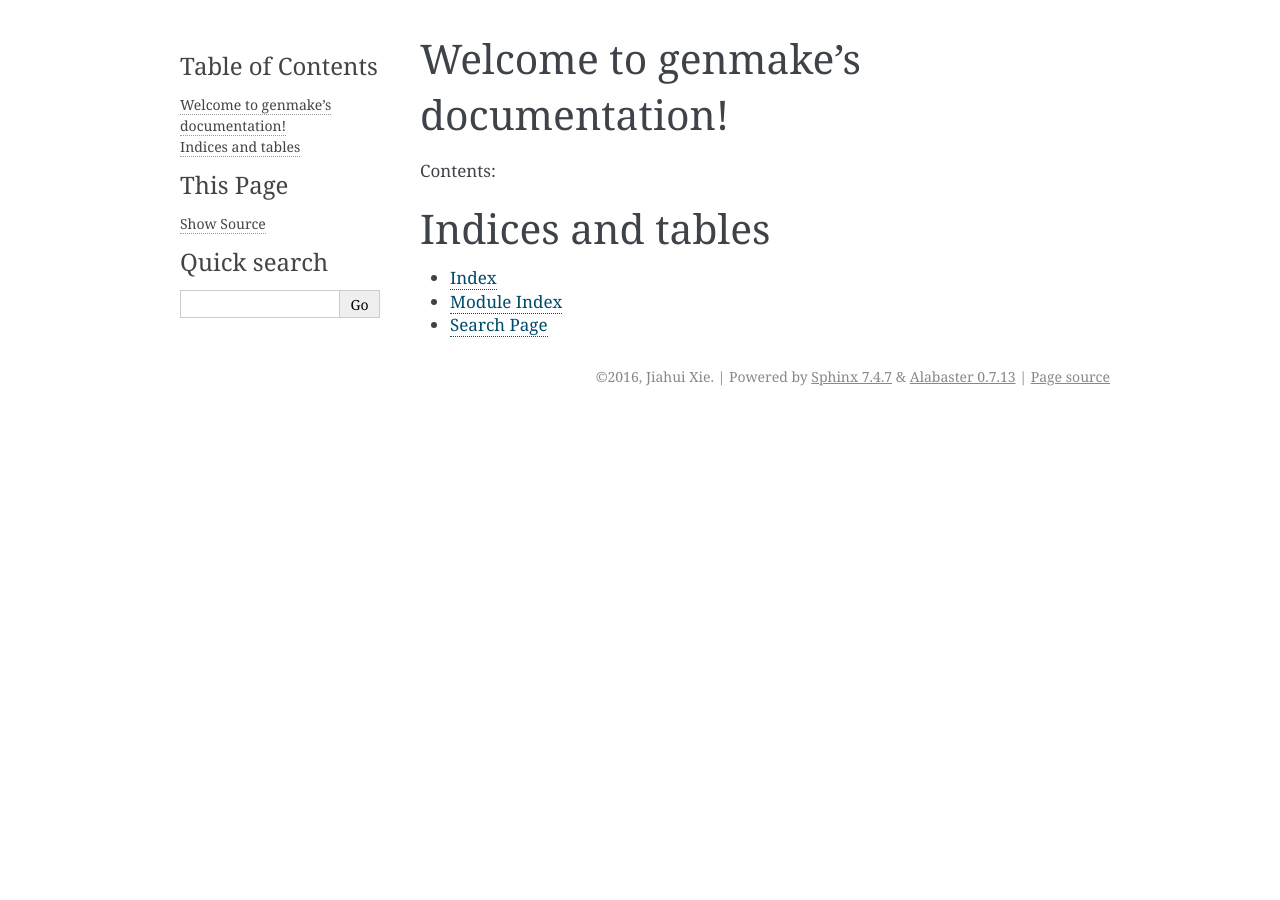
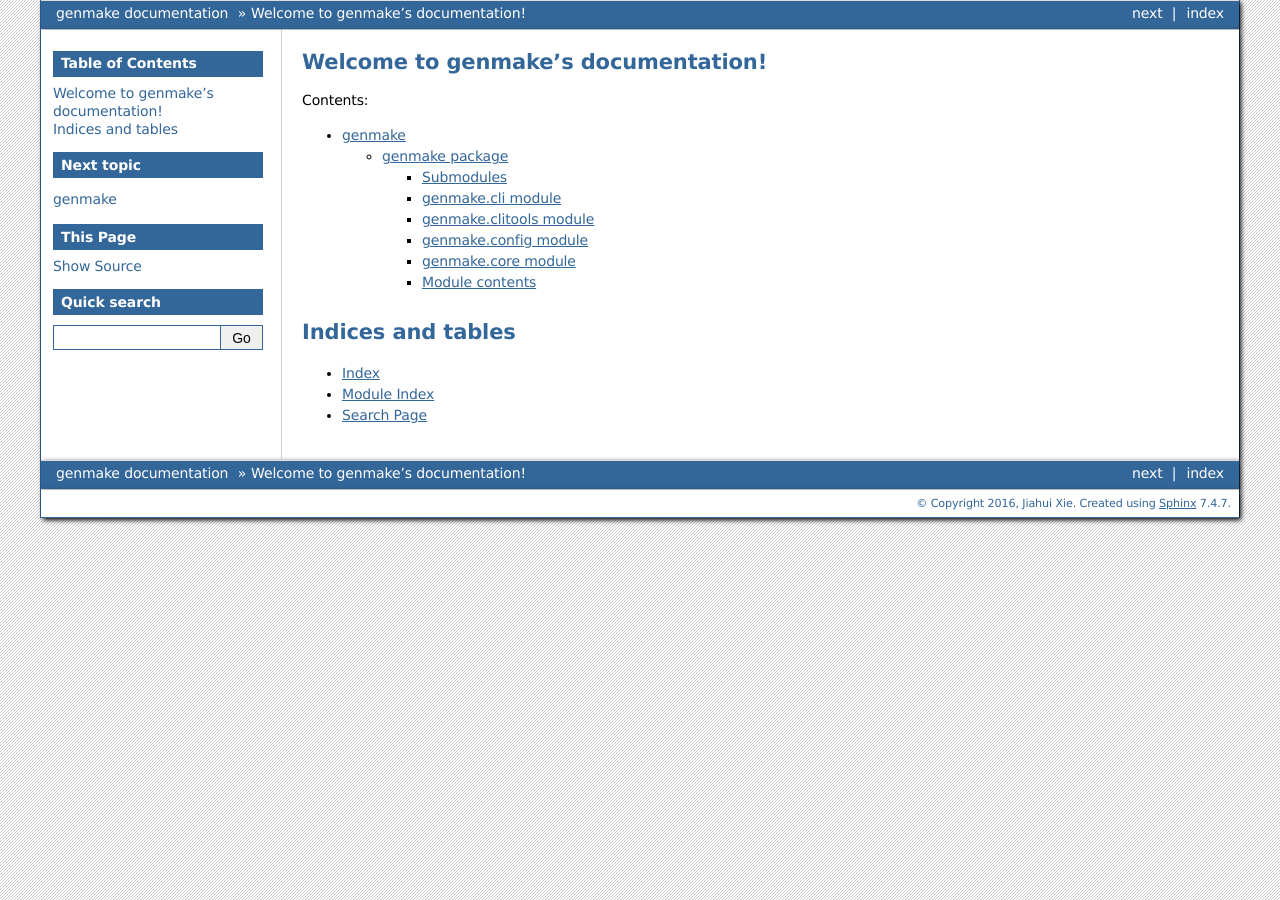
Before and after one commit to jhxie/skaff, a Sphinx documentation site: the page built from doc/source/index.rst, in a window 1280 px wide. Built offline with Sphinx 7.4.7, drawn with Linux system fonts in a browser that asks for light colours; the version number could not be read and is left out.

Commit message:
Add missing reference in 'doc/source/index.rst'

```diff
--- a/doc/source/conf.py
+++ b/doc/source/conf.py
@@ -17,10 +17,11 @@
 # add these directories to sys.path here. If the directory is relative to the
 # documentation root, use os.path.abspath to make it absolute, like shown here.
 #
-# import os
-# import sys
-# sys.path.insert(0, os.path.abspath('.'))
+import os
+import sys
+sys.path.insert(0, os.path.abspath('..'))
 
+import genmake
 # -- General configuration ------------------------------------------------
 
 # If your documentation needs a minimal Sphinx version, state it here.
@@ -65,9 +66,9 @@ author = 'Jiahui Xie'
 # built documents.
 #
 # The short X.Y version.
-version = '0.9'
+version = genmake.__version__
 # The full version, including alpha/beta/rc tags.
-release = '0.9'
+release = genmake.__version__
 
 # The language for content autogenerated by Sphinx. Refer to documentation
 # for a list of supported languages.
@@ -127,7 +128,7 @@ todo_include_todos = True
 # The theme to use for HTML and HTML Help pages.  See the documentation for
 # a list of builtin themes.
 #
-html_theme = 'alabaster'
+html_theme = 'bizstyle'
 
 # Theme options are theme-specific and customize the look and feel of a theme
 # further.  For a list of options available for each theme, see the
--- a/doc/source/index.rst
+++ b/doc/source/index.rst
@@ -9,8 +9,9 @@ Welcome to genmake's documentation!
 Contents:
 
 .. toctree::
-   :maxdepth: 2
+   :maxdepth: 3
 
+   modules
 
 
 Indices and tables
```
